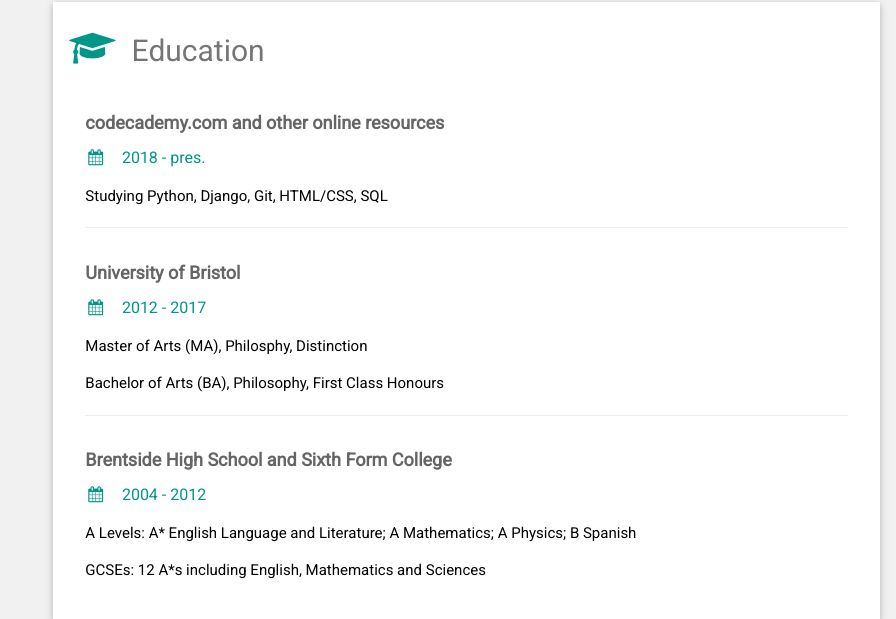
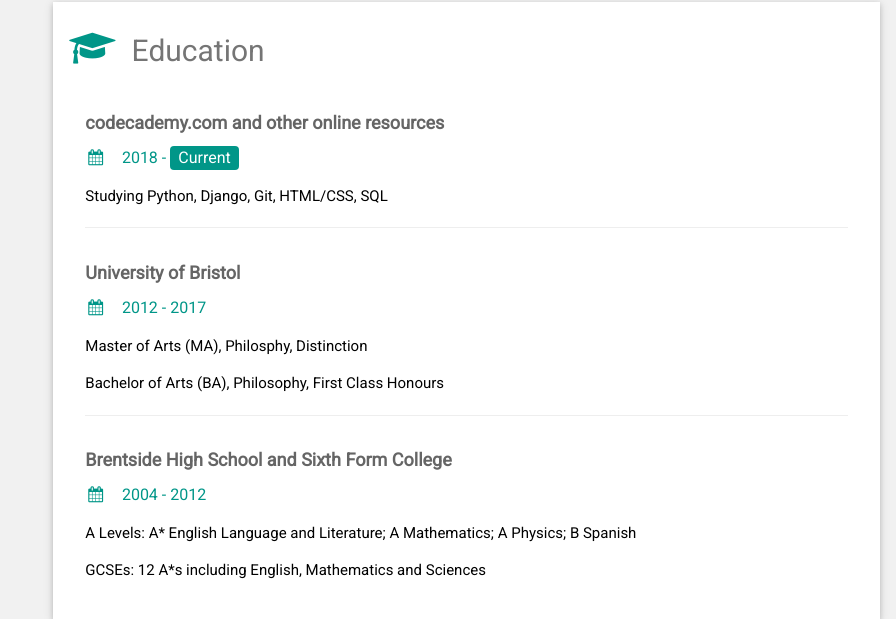
Before and after one commit to lilitmovsisyan/combo_pa_lilit, a Django app: page /cv/ in a window 1280 px wide. Shown: the part 1807-2426 px from the top of the page, without its empty margins (384-1280 px from the left). Run offline with Django 3.2, Linux system fonts and the light colour scheme.

Commit message:
ensure consistency in '- Current' span

```diff
--- a/lilit/templates/lilit/cv.html
+++ b/lilit/templates/lilit/cv.html
@@ -166,7 +166,7 @@ html,body,h1,h2,h3,h4,h5,h6 {font-family: "Roboto", sans-serif}
         <h2 class="w3-text-grey w3-padding-16"><i class="fa fa-mortar-board fa-fw w3-margin-right w3-xxlarge w3-text-teal"></i>Education</h2>
         <div class="w3-container">
           <h5 class="w3-opacity"><b>codecademy.com and other online resources</b></h5>
-          <h6 class="w3-text-teal"><i class="fa fa-calendar fa-fw w3-margin-right"></i>2018 - pres.</h6>
+          <h6 class="w3-text-teal"><i class="fa fa-calendar fa-fw w3-margin-right"></i>2018 - <span class="w3-tag w3-teal w3-round">Current</span></h6>
           <p>Studying Python, Django, Git, HTML/CSS, SQL</p>
           <hr>
         </div>
```
